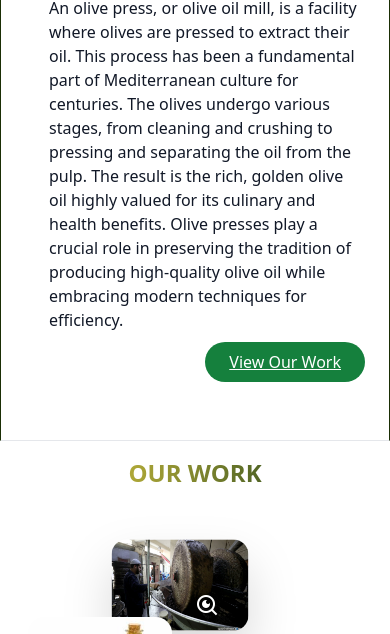
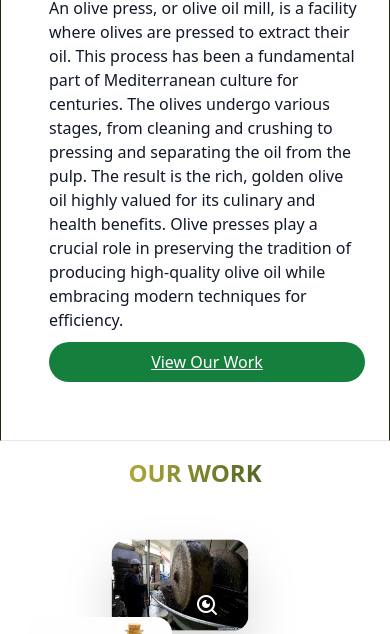
Before and after one commit to Nivinrifai/AL-Rifai-juicer, a website: page index.html in a window 390 px wide. Shown: the part 466-1100 px from the top of the page. Drawn offline with nearby package versions, Linux system fonts and the light colour scheme; files that its build step writes are made by us from their sources.

Commit message:
Update index.html

```diff
--- a/index.html
+++ b/index.html
@@ -71,8 +71,8 @@
         <div class=" md:w-1/2 flex flex-col space-x-6  space-y-5 justify-center py-6 text-center md:text-left">
           <h1 class="font-bold text-3xl md:text-4xl">Olive Essence: A Journey Through Our Olive Press.</h1>
           <p class="text-start" >An olive press, or olive oil mill, is a facility where olives are pressed to extract their oil. This process has been a fundamental part of Mediterranean culture for centuries. The olives undergo various stages, from cleaning and crushing to pressing and separating the oil from the pulp. The result is the rich, golden olive oil highly valued for its culinary and health benefits. Olive presses play a crucial role in preserving the tradition of producing high-quality olive oil while embracing modern techniques for efficiency.</p>
-         <a href="#view my work" class="bg-green-700 hover:bg-lime-500 rounded-full self-end  text-white
-         md:self-start my-4  px-6 py-2 cursor-progress underline animate-bounce">View Our Work</a>
+         <a href="#view my work" class="bg-green-700 hover:bg-lime-500 rounded-full   text-white
+         md:self-start my-4  px-6 py-2 cursor-progress underline animate-bounce" align-self="end" style:="align-self:end;">View Our Work</a>
 
         </div>
         <div class="md:w-1/2 ">
@@ -97,7 +97,7 @@
 
         <div class="items-center justify-center relative">
         <img class="  rounded-2xl  translate-x-20 -translate-y-2  drop-shadow-2xl  w-36 h-24 hover:w-44 hover:h-32 scale-95 transition ease-in-out" src="dist/image/huile1.jpg" alt="" >
-       <i class="ri-search-eye-line absolute  top-11 text-white text-2xl"></i>
+       <i class="ri-search-eye-line absolute  top-11 text-white text-2xl" top="44px"></i>
 
       <img class="  rounded-2xl  -translate-x-25 -translate-y-6 h-30 w-36" src="dist/image/زيت.jpg" alt=""  >
 
```
